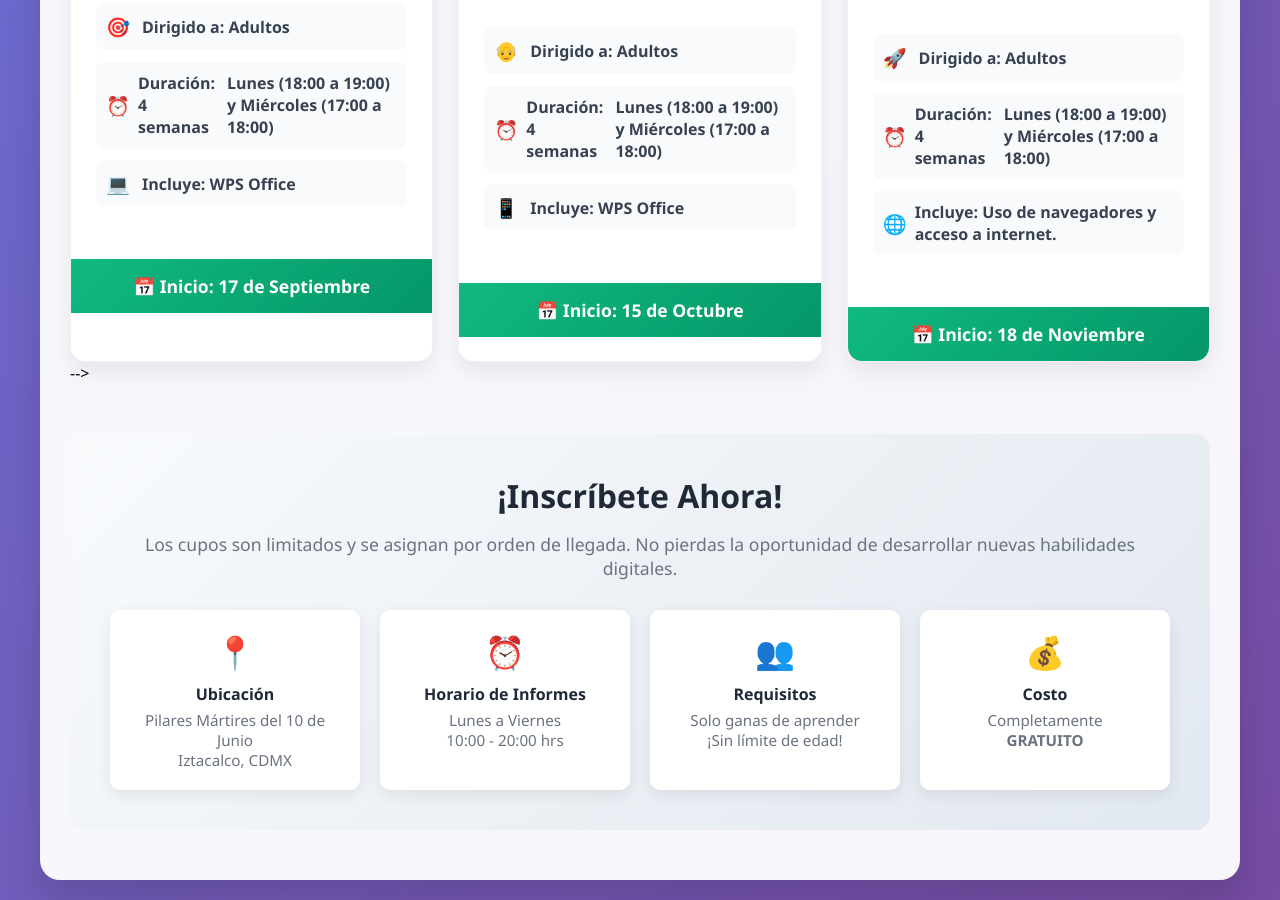
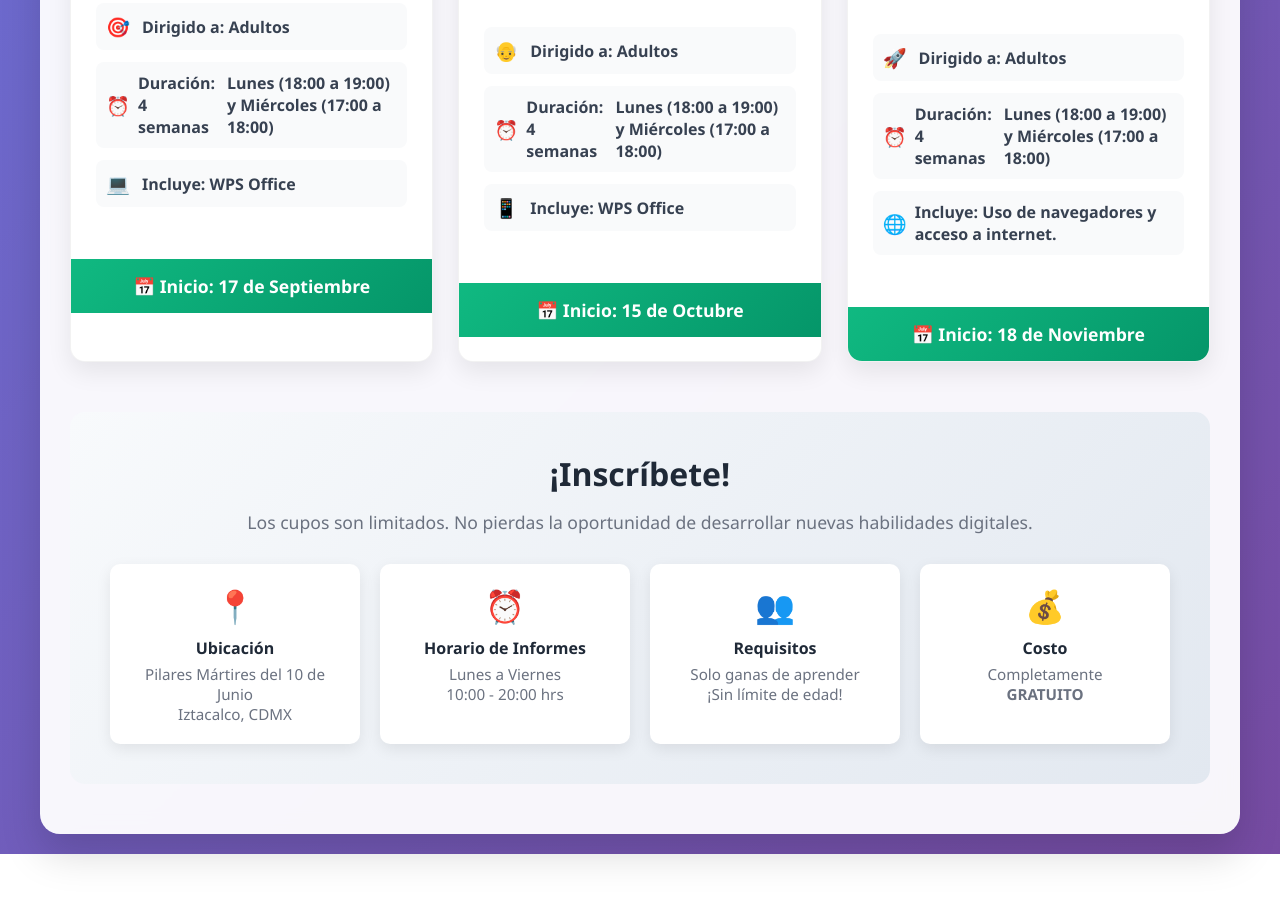
Before and after one commit to oto-ml/pilares-horario, a plain HTML site: page computacion.html in a window 1280 px wide. Shown: the part 1475-2375 px from the top of the page. After the commit the page ends 2329 px from the top, so only its background shows below. Drawn offline with Linux system fonts and the light colour scheme.

Commit message:
rEWRITING CONTACT INFO

```diff
--- a/computacion.html
+++ b/computacion.html
@@ -215,11 +215,11 @@
                     </div>
                 </div>
             </div>
--->
+
             <div class="register-section">
-                <h2 class="register-title">¡Inscríbete Ahora!</h2>
+                <h2 class="register-title">¡Inscríbete!</h2>
                 <p class="register-text">
-                    Los cupos son limitados y se asignan por orden de llegada.
+                    Los cupos son limitados.
                     No pierdas la oportunidad de desarrollar nuevas habilidades digitales.
                 </p>
 
```
